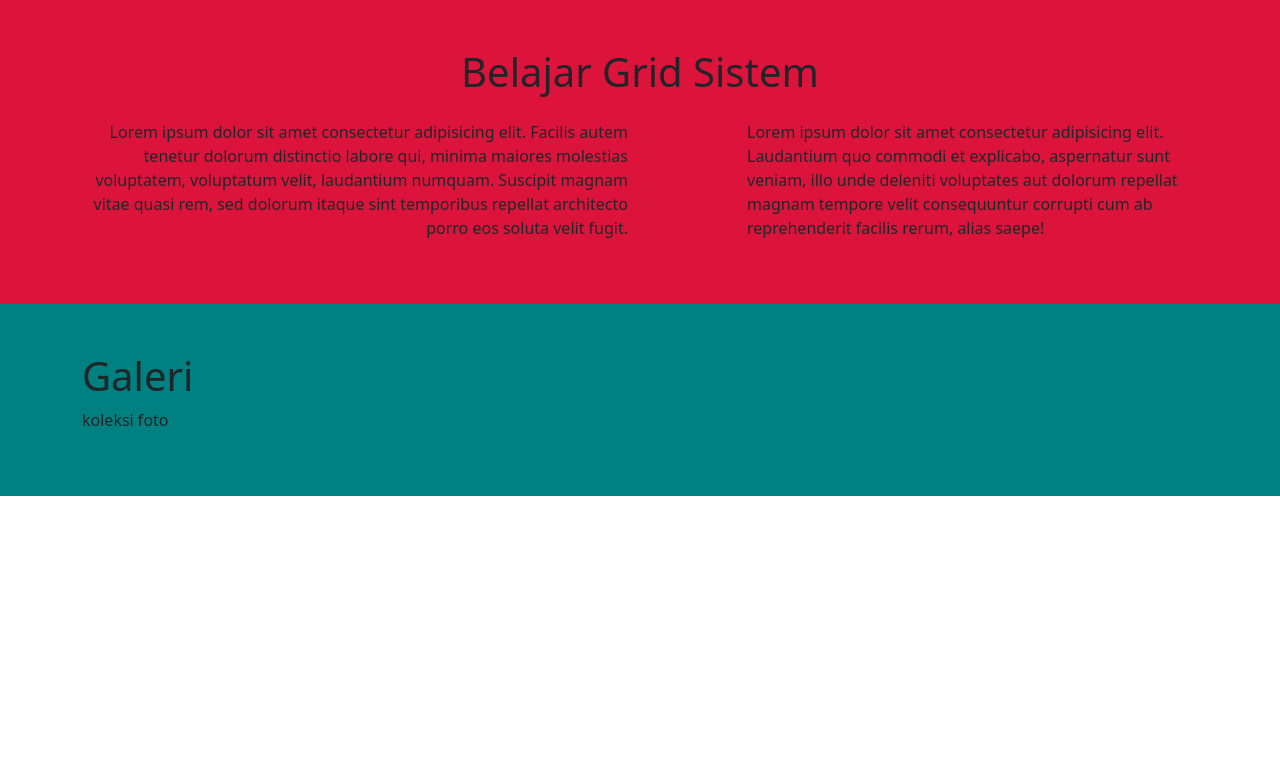
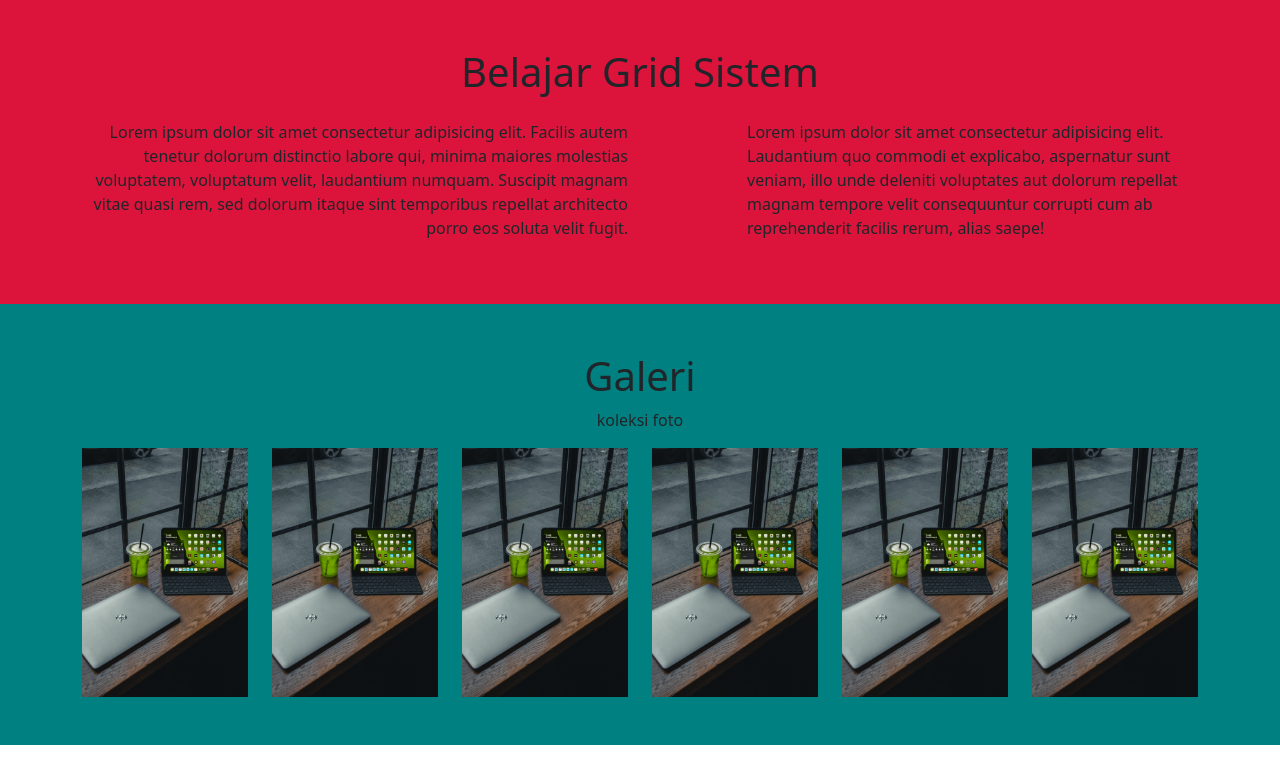
Before and after one commit to Soe-Hok-Gie/grid-sistem, a React (Create React App) app: page / in a window 1280 px wide. Shown: the top 784 px of the page. Built offline with nearby package versions, Linux system fonts and the light colour scheme.

Commit message:
menambahkan row baru dgn 6 col-2 dan perubahan detail kecil

```diff
--- a/src/components/Galeri.jsx
+++ b/src/components/Galeri.jsx
@@ -2,12 +2,32 @@ import React from "react";
 
 const Galeri = () => {
   return (
-    <div className="container-fluid-galeri py-5">
+    <div className="container-fluid galeri py-5">
       <div className="container">
         <div className="row">
-          <div className="col">
+          <div className="col text-center">
             <h1>Galeri</h1>
             <p>koleksi foto</p>
+          </div>
+        </div>
+        <div className="row">
+          <div className="col-2">
+            <img src="./assets/1.png" alt="" class="img-fluid" />
+          </div>
+          <div className="col-2">
+            <img src="./assets/1.png" alt="" class="img-fluid" />
+          </div>
+          <div className="col-2">
+            <img src="./assets/1.png" alt="" class="img-fluid" />
+          </div>
+          <div className="col-2">
+            <img src="./assets/1.png" alt="" class="img-fluid" />
+          </div>
+          <div className="col-2">
+            <img src="./assets/1.png" alt="" class="img-fluid" />
+          </div>
+          <div className="col-2">
+            <img src="./assets/1.png" alt="" class="img-fluid" />
           </div>
         </div>
       </div>
--- a/src/components/Navbar.jsx
+++ b/src/components/Navbar.jsx
@@ -2,7 +2,7 @@ import React from "react";
 
 const Navbar = () => {
   return (
-    <div className="container-fluid-navbar py-5">
+    <div className="container-fluid bgnavbar py-5">
       <div className="container">
         <div className="row">
           <div className="col-12">
--- a/src/components/Style.css
+++ b/src/components/Style.css
@@ -1,7 +1,7 @@
-.container-fluid-galeri {
+.galeri {
   background-color: teal;
 }
 
-.container-fluid-navbar {
+.bgnavbar {
   background-color: crimson;
 }
```
